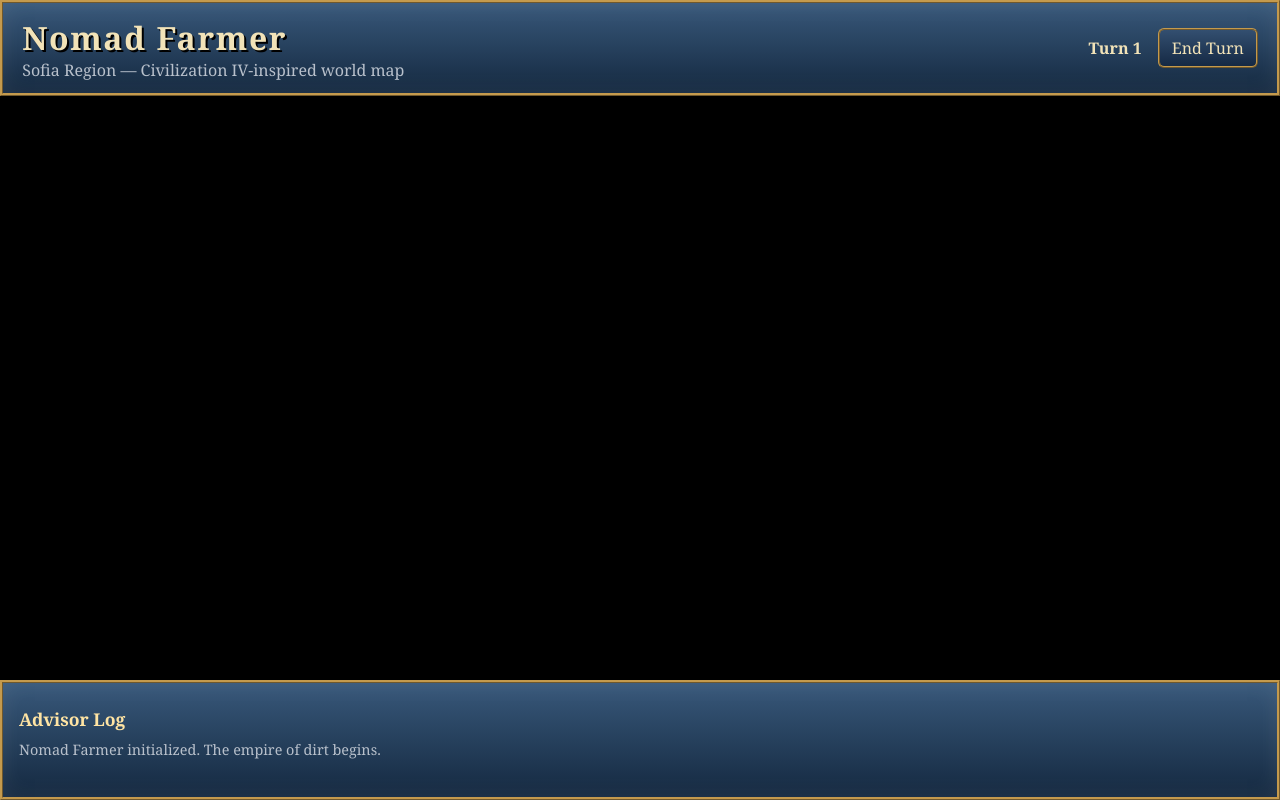
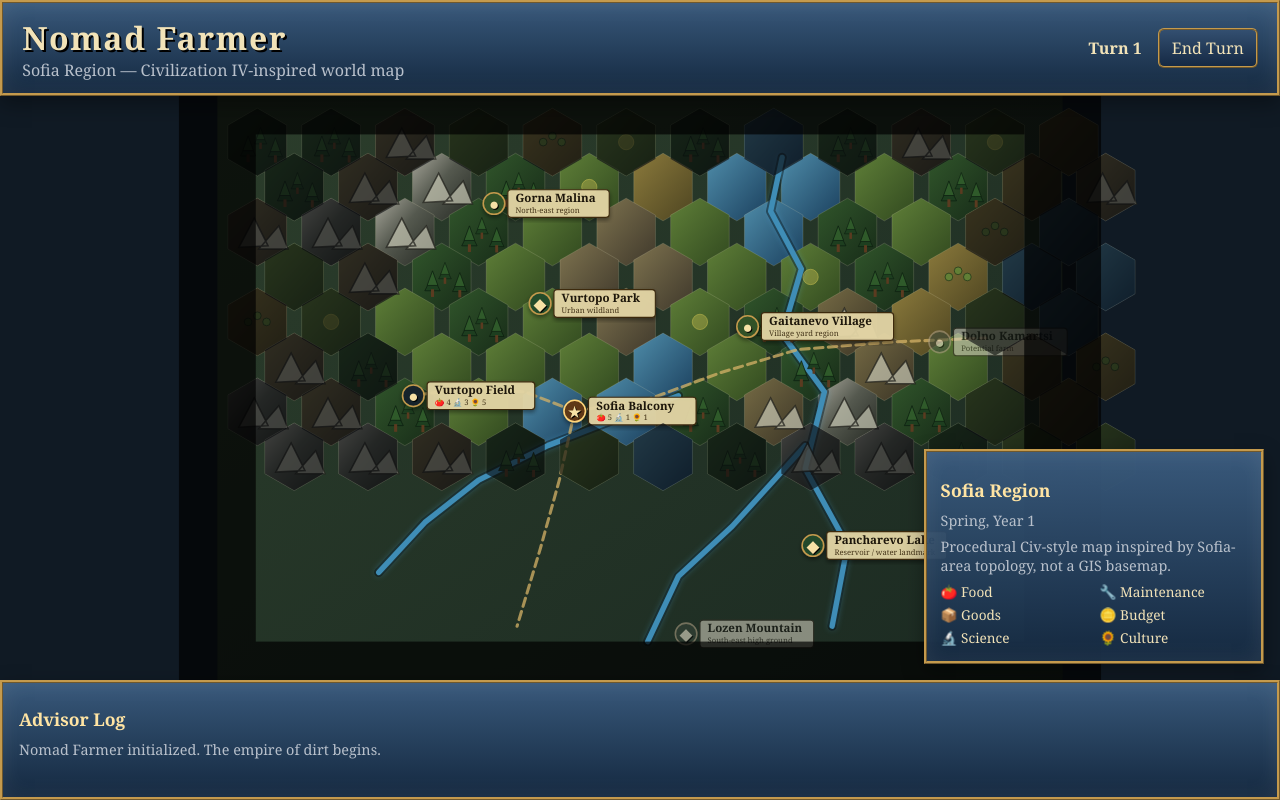
Before and after one commit to git-rupavlov/nomad-farmer-app, a React (Vite) app: page / in a window 1280 px wide. Built offline with nearby package versions, Linux system fonts and the light colour scheme.

Commit message:
style: add interactive Sofia world map styling

```diff
--- a/src/styles/civ4-theme.css
+++ b/src/styles/civ4-theme.css
@@ -92,6 +92,182 @@ button:disabled { opacity: 0.55; }
     radial-gradient(circle at 64% 60%, rgba(133, 114, 61, 0.9), transparent 22%),
     radial-gradient(circle at 82% 23%, rgba(63, 102, 137, 0.85), transparent 20%),
     linear-gradient(135deg, #22351f, #1b3047 55%, #2b2417);
+}
+
+.interactive-world-map {
+  background: #101a24;
+}
+
+.sofia-map-shell {
+  position: relative;
+  width: 100%;
+  height: 100%;
+  overflow: hidden;
+}
+
+.sofia-world-svg {
+  width: 100%;
+  height: 100%;
+  display: block;
+}
+
+.terrain-tile {
+  stroke: rgba(230, 224, 190, 0.18);
+  stroke-width: 1.2;
+  transition: filter 120ms ease, opacity 120ms ease;
+}
+
+.terrain-tile:hover {
+  filter: brightness(1.15);
+}
+
+.terrain-grassland { fill: url(#terrain-grassland); }
+.terrain-plains { fill: url(#terrain-plains); }
+.terrain-forest { fill: url(#terrain-forest); }
+.terrain-hill { fill: url(#terrain-hill); }
+.terrain-mountain { fill: url(#terrain-mountain); }
+.terrain-water { fill: url(#terrain-water); }
+.terrain-urban { fill: url(#terrain-urban); }
+.terrain-fog { fill: #111; }
+
+.river-shadow {
+  fill: none;
+  stroke: rgba(0, 0, 0, 0.5);
+  stroke-width: 12;
+  stroke-linecap: round;
+  stroke-linejoin: round;
+}
+
+.river-main {
+  fill: none;
+  stroke: #3f8db6;
+  stroke-width: 7;
+  stroke-linecap: round;
+  stroke-linejoin: round;
+  filter: drop-shadow(0 0 5px rgba(79, 173, 220, 0.45));
+}
+
+.road-path {
+  fill: none;
+  stroke: rgba(211, 177, 102, 0.76);
+  stroke-width: 4;
+  stroke-dasharray: 11 7;
+  stroke-linecap: round;
+  stroke-linejoin: round;
+}
+
+.tree-cluster,
+.orchard-feature,
+.rock-feature,
+.meadow-feature {
+  pointer-events: none;
+}
+
+.rock-feature {
+  fill: rgba(210, 210, 190, 0.65);
+  stroke: rgba(35, 35, 30, 0.75);
+  stroke-width: 2;
+}
+
+.meadow-feature {
+  fill: rgba(230, 210, 90, 0.32);
+  stroke: rgba(230, 210, 90, 0.5);
+}
+
+.orchard-feature circle {
+  fill: rgba(95, 136, 56, 0.8);
+  stroke: rgba(30, 50, 24, 0.9);
+}
+
+.location-ring {
+  fill: rgba(20, 36, 44, 0.96);
+  stroke: var(--bronze);
+  stroke-width: 2;
+}
+
+.marker-city .location-ring {
+  fill: rgba(95, 55, 18, 0.98);
+  stroke: #ffd57a;
+}
+
+.marker-natural .location-ring {
+  fill: rgba(35, 76, 45, 0.95);
+}
+
+.marker-village .location-ring {
+  fill: rgba(50, 83, 39, 0.95);
+}
+
+.unexplored {
+  opacity: 0.6;
+  filter: grayscale(0.65);
+}
+
+.location-symbol {
+  fill: #f6e1a5;
+  font-size: 22px;
+  text-shadow: 1px 1px 0 #000;
+}
+
+.location-label-bg {
+  fill: rgba(231, 216, 168, 0.92);
+  stroke: #3d2b11;
+  stroke-width: 1.5;
+}
+
+.location-label {
+  fill: #1d1609;
+  font-size: 15px;
+  font-weight: 700;
+}
+
+.location-subtitle {
+  fill: #45351a;
+  font-size: 10px;
+}
+
+.clickable-location {
+  cursor: pointer;
+}
+
+.clickable-location:hover .location-label-bg,
+.clickable-location:hover .location-ring {
+  filter: brightness(1.18);
+}
+
+.fog-tile {
+  fill: rgba(9, 11, 14, 0.63);
+  stroke: rgba(255,255,255,0.04);
+}
+
+.map-vignette {
+  fill: none;
+  stroke: rgba(0,0,0,0.7);
+  stroke-width: 100;
+  pointer-events: none;
+}
+
+.map-legend {
+  position: absolute;
+  right: 1rem;
+  bottom: 1rem;
+  width: min(340px, calc(100vw - 2rem));
+  padding: 0.85rem;
+  z-index: 2;
+}
+
+.map-legend p {
+  color: var(--muted);
+  font-size: 0.9rem;
+  margin-bottom: 0.45rem;
+}
+
+.legend-yields {
+  display: grid;
+  grid-template-columns: repeat(2, 1fr);
+  gap: 0.25rem 0.7rem;
+  font-size: 0.85rem;
+  color: var(--text);
 }
 
 .map-texture {
@@ -281,7 +457,8 @@ button:disabled { opacity: 0.55; }
   gap: 0.75rem;
 }
 
-.task-card p {
+.task-card p,
+.building-card p {
   margin: 0.35rem 0;
   color: var(--muted);
   font-size: 0.92rem;
@@ -316,4 +493,7 @@ button:disabled { opacity: 0.55; }
   .city-right {
     overflow: visible;
   }
+  .map-legend {
+    display: none;
+  }
 }
```
